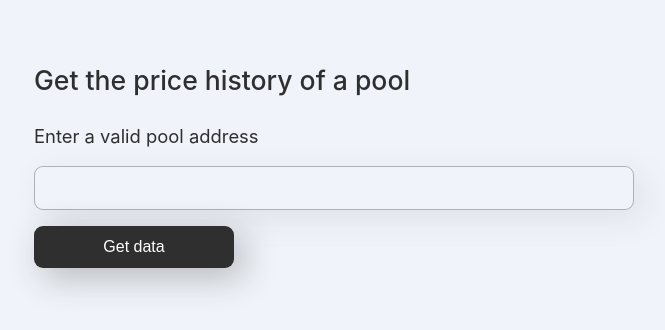
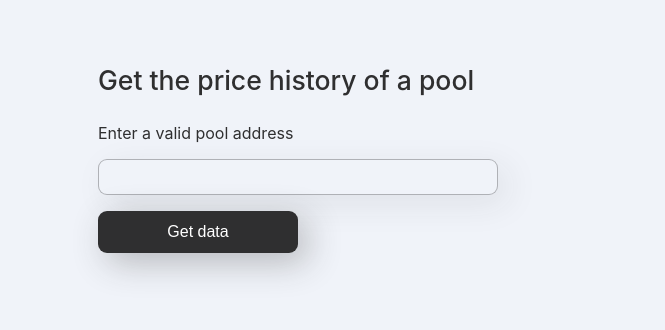
Before and after one commit to JCcastagne/react-graph-ql, a React (Create React App) app: page / in a window 1280 px wide. Shown: the top 330 px of the page, without its empty margins (30-695 px from the left). Built offline with nearby package versions, Linux system fonts and the light colour scheme.

Commit message:
Update styling for readability

```diff
--- a/src/App.css
+++ b/src/App.css
@@ -18,7 +18,6 @@
   width: device-width;
   scale: 1;
 }
-
 html {
   box-sizing: border-box;
   -moz-text-size-adjust: 100%;
@@ -29,7 +28,6 @@ html {
   -webkit-font-smoothing: auto;
   -moz-osx-font-smoothing: auto;
 }
-
 *,
 *::before,
 *::after {
@@ -37,7 +35,6 @@ html {
   margin: 0;
   padding: 0;
 }
-
 h1,
 h2,
 h3,
@@ -47,10 +44,18 @@ h6 {
   font-size: 1em;
   font-weight: 400;
 }
-
 body {
   background-color: #f0f3f9;
+}
+/*defaults^*/
+
+.App {
+  background-color: #f0f3f9;
   color: #2f2f30;
+  margin: 4em auto;
+  display: flex;
+  justify-content: center;
+  max-width: 80vw;
 }
 
 .App,
@@ -65,9 +70,14 @@ h1 {
   font-weight: 500;
 }
 
+h2 {
+  font-size: 1.15em;
+  margin: 3em 0 1em;
+  font-weight: 600;
+}
+
 form label {
-  font-size: 1.15em;
-  margin: 0.15em 0;
+  font-size: 1em;
 }
 
 input {
@@ -77,9 +87,10 @@ input {
   border: 1px solid #2f2f3055;
   box-shadow: 9px 9px 34px #2f2f3016;
   border-radius: 9px;
-  margin: 1em 0 1em;
-  padding: 0.75em;
-  max-width: 600px;
+  margin: 1em 0;
+  padding: 0.5em;
+
+  max-width: 400px;
 }
 
 .button {
@@ -94,30 +105,21 @@ input {
   box-shadow: 9px 9px 34px #2f2f304d;
   font-size: 1em;
   border: none;
+
   max-width: 200px;
 }
 
-ul li {
+li {
   list-style: none;
-}
-
-body {
-  margin: 4em;
-}
-
-h2 {
-  font-size: 1.15em;
-  margin: 3em 0 1em;
-  font-weight: 600;
-}
-
-li {
   margin: 1em 0;
   padding: 0.25em;
-  border: 1px solid #2f2f3055;
+  border: 1px solid #2f2f3023;
   border-radius: 9px;
 }
 
 p {
   margin: 0.5em;
 }
+li p:last-of-type {
+  margin-top: 1em;
+}
```
